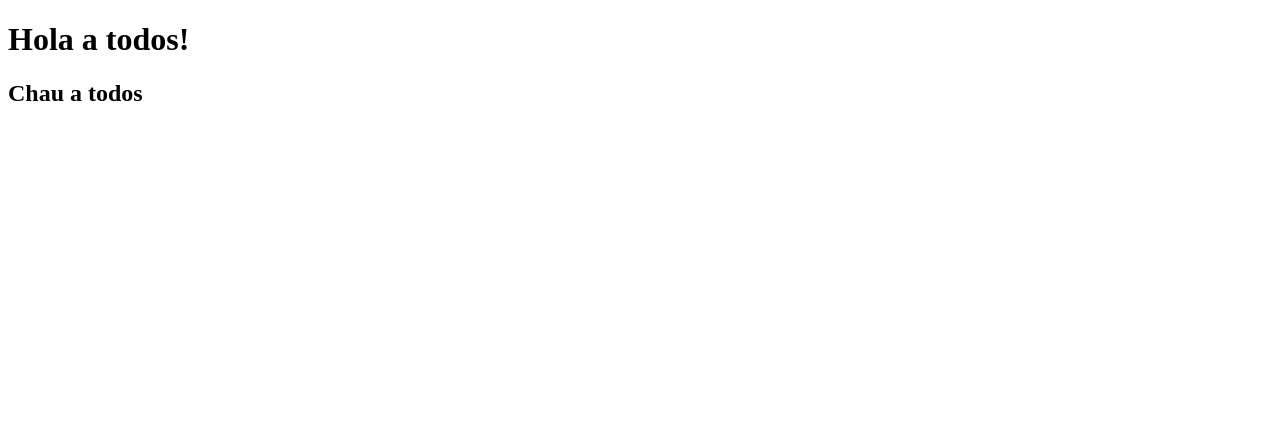
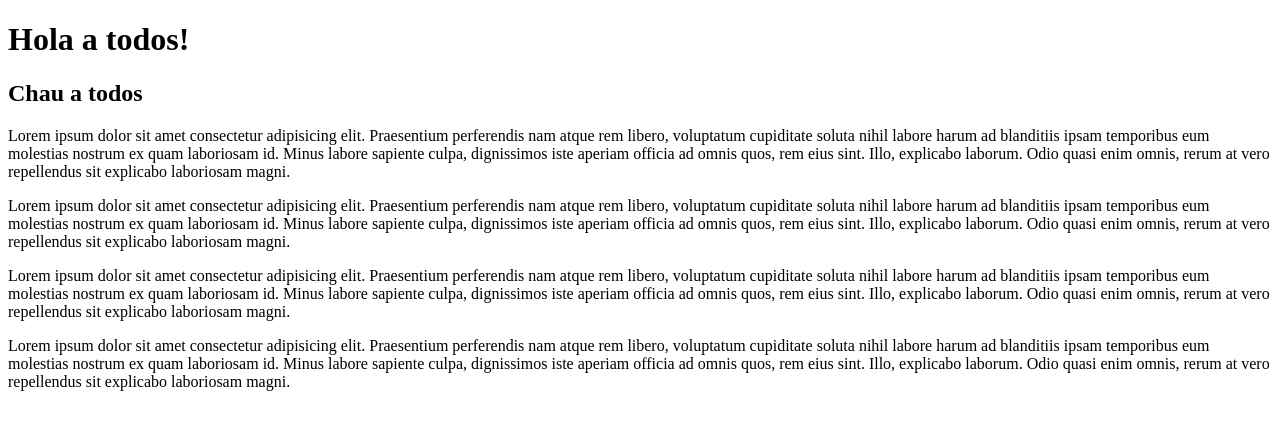
Before and after one commit to alejandrobusi/practica-git-ultimated, a plain HTML site: page index.html in a window 1280 px wide. Drawn offline with Linux system fonts and the light colour scheme.

Commit message:
added element p

```diff
--- a/index.html
+++ b/index.html
@@ -9,5 +9,9 @@
 <body>
   <h1>Hola a todos!</h1>
   <h2>Chau a todos</h2>
+  <p>Lorem ipsum dolor sit amet consectetur adipisicing elit. Praesentium perferendis nam atque rem libero, voluptatum cupiditate soluta nihil labore harum ad blanditiis ipsam temporibus eum molestias nostrum ex quam laboriosam id. Minus labore sapiente culpa, dignissimos iste aperiam officia ad omnis quos, rem eius sint. Illo, explicabo laborum. Odio quasi enim omnis, rerum at vero repellendus sit explicabo laboriosam magni.</p>
+  <p>Lorem ipsum dolor sit amet consectetur adipisicing elit. Praesentium perferendis nam atque rem libero, voluptatum cupiditate soluta nihil labore harum ad blanditiis ipsam temporibus eum molestias nostrum ex quam laboriosam id. Minus labore sapiente culpa, dignissimos iste aperiam officia ad omnis quos, rem eius sint. Illo, explicabo laborum. Odio quasi enim omnis, rerum at vero repellendus sit explicabo laboriosam magni.</p>
+  <p>Lorem ipsum dolor sit amet consectetur adipisicing elit. Praesentium perferendis nam atque rem libero, voluptatum cupiditate soluta nihil labore harum ad blanditiis ipsam temporibus eum molestias nostrum ex quam laboriosam id. Minus labore sapiente culpa, dignissimos iste aperiam officia ad omnis quos, rem eius sint. Illo, explicabo laborum. Odio quasi enim omnis, rerum at vero repellendus sit explicabo laboriosam magni.</p>
+  <p>Lorem ipsum dolor sit amet consectetur adipisicing elit. Praesentium perferendis nam atque rem libero, voluptatum cupiditate soluta nihil labore harum ad blanditiis ipsam temporibus eum molestias nostrum ex quam laboriosam id. Minus labore sapiente culpa, dignissimos iste aperiam officia ad omnis quos, rem eius sint. Illo, explicabo laborum. Odio quasi enim omnis, rerum at vero repellendus sit explicabo laboriosam magni.</p>
 </body>
 </html>
```
